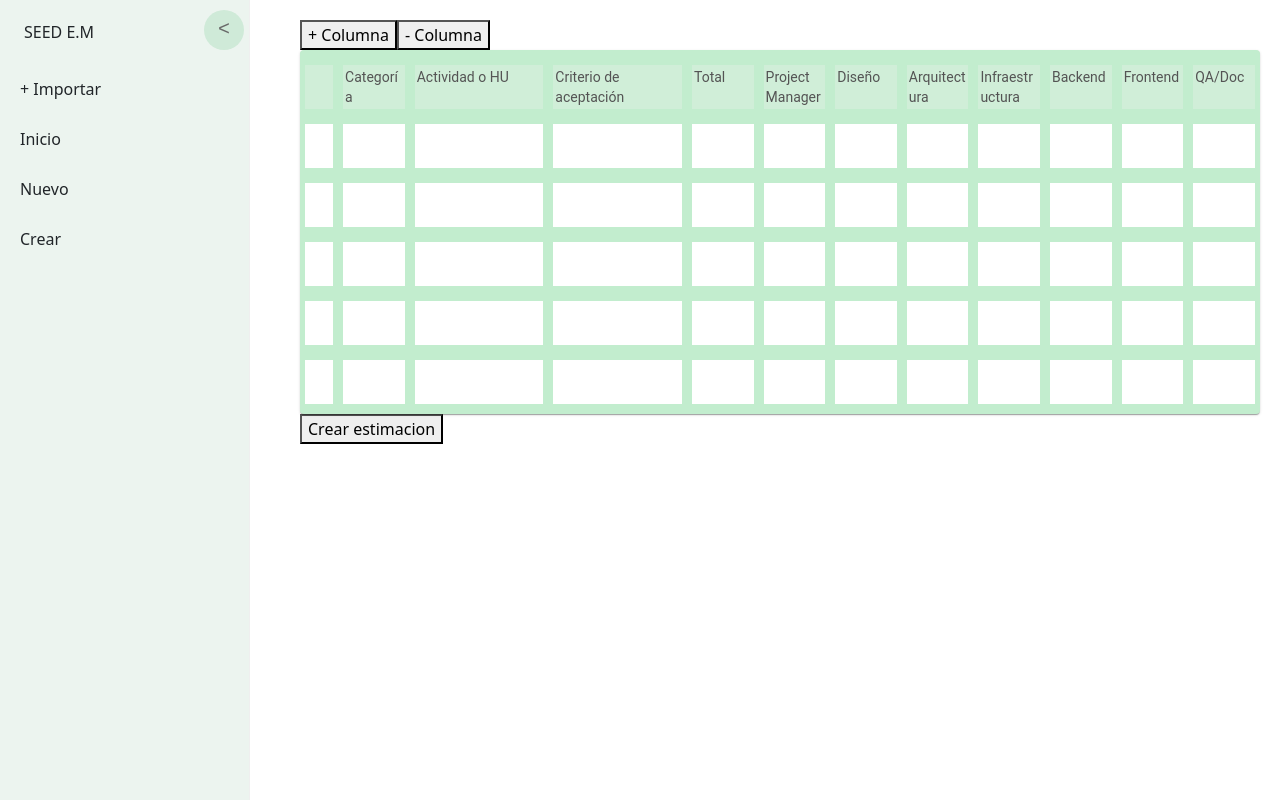
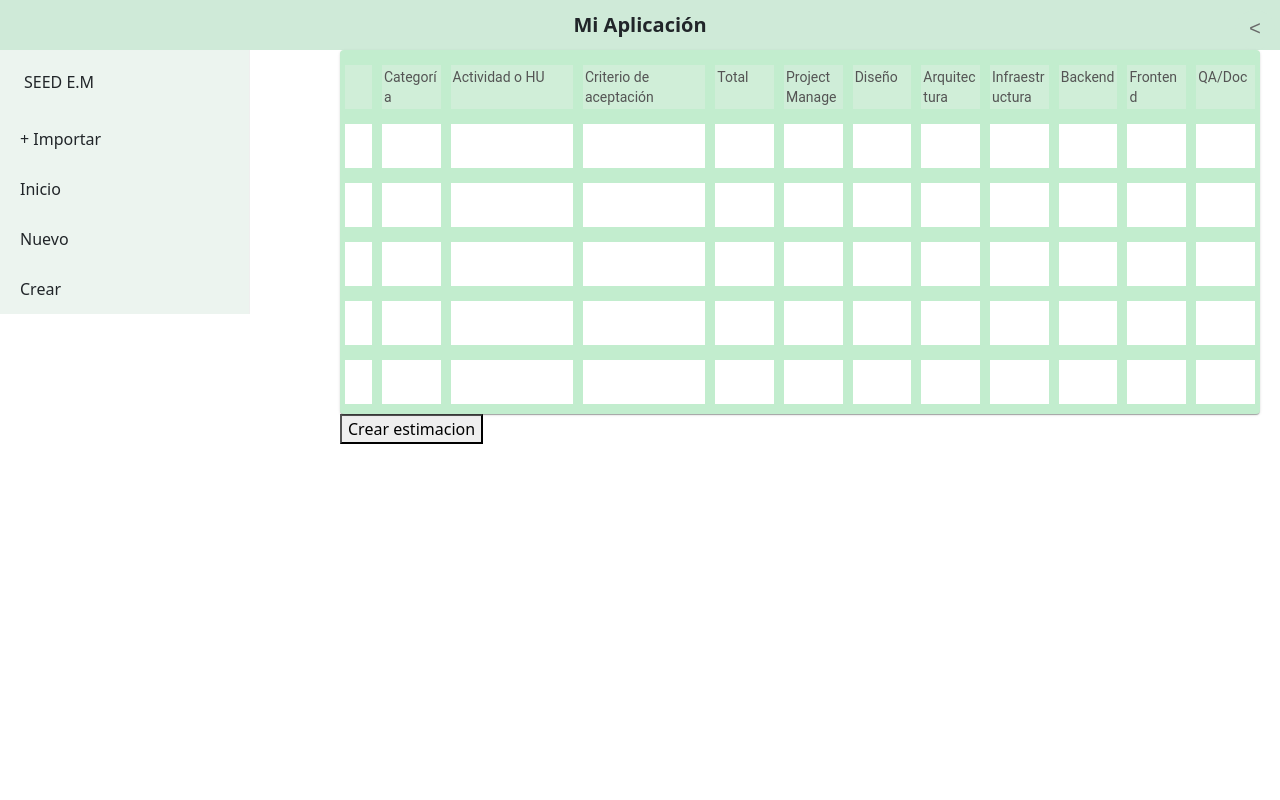
Before and after one commit to jugo-de-mora/EstimaPro, a React (Create React App) app: page /crear in a window 1280 px wide. Built offline with nearby package versions, Linux system fonts and the light colour scheme.

Commit message:
no se, un commit sin mas

```diff
--- a/src/components/SidebarSecondOption.tsx
+++ b/src/components/SidebarSecondOption.tsx
@@ -4,6 +4,17 @@ import { Link } from "react-router-dom";
 import "./CreateEstimationPopup.css";
 import { useNavigate } from "react-router-dom";
 import axios from "axios";
+
+//------------------------------------------------ TopBar -----------------------------------------------------\\
+
+const Topbar = () => {
+  return (
+    <header style={{ backgroundColor: "#CFEAD8", padding: "10px 20px", textAlign: "center", fontSize: "20px", fontWeight: "bold", position: "fixed", width: "100%", top: 0 }}>
+      Mi Aplicación
+    </header>
+  );
+};
+
 
 //------------------------------------------------ SideBar Blanca -----------------------------------------------------\\
 
@@ -85,14 +96,17 @@ const SidebarSecondOption = () => {
   };
 
   return (
-    <Sidebar collapsed={isCollapsed} style={{ backgroundColor: '#CFEAD8' }}>
+    <div style={{ display: "flex", flexDirection: "column", height: "100vh" }}>
+    <Topbar />
+    <div style={{ display: "flex", flex: 1, marginTop: "50px" }}>
+        <Sidebar collapsed={isCollapsed} style={{ backgroundColor: '#CFEAD8', position: "fixed" }}>
           <button
             onClick={toggleSidebar}
             style={{
               fontFamily: "monospace",
               fontSize: "20px",
               opacity: isCollapsed ? "0" : "1",
-          position: "absolute",
+              position: "fixed",
               top: "10px",
               right: "5px",
               backgroundColor: '#CFEAD8',
@@ -100,7 +114,7 @@ const SidebarSecondOption = () => {
               border: "none",
               borderRadius: "50%",
               width: "40px",
-          height: "40px",
+              height: '40px', // Ocupará toda la altura de la pantalla
               display: "flex",
               justifyContent: "center",
               alignItems: "center",
@@ -115,10 +129,11 @@ const SidebarSecondOption = () => {
               padding: "0 24px",
               marginBottom: "20px",
               marginTop: "20px",
+
             }}
           >
             SEED E.M
-      </div>
+          </div  >
           {/* <div style={{ padding: "0 24px", marginBottom: "8px" }}>General</div> */}
           <Menu
             menuItemStyles={{
@@ -177,6 +192,10 @@ const SidebarSecondOption = () => {
             </p>
           )}
         </Sidebar>
+        <main style={{ flex: 1, padding: "20px", marginLeft: isCollapsed ? "80px" : "250px" }}>
+        </main>
+      </div>
+    </div>
   );
 };
 
```
Lines whose indentation alone changed are shown as unchanged.
